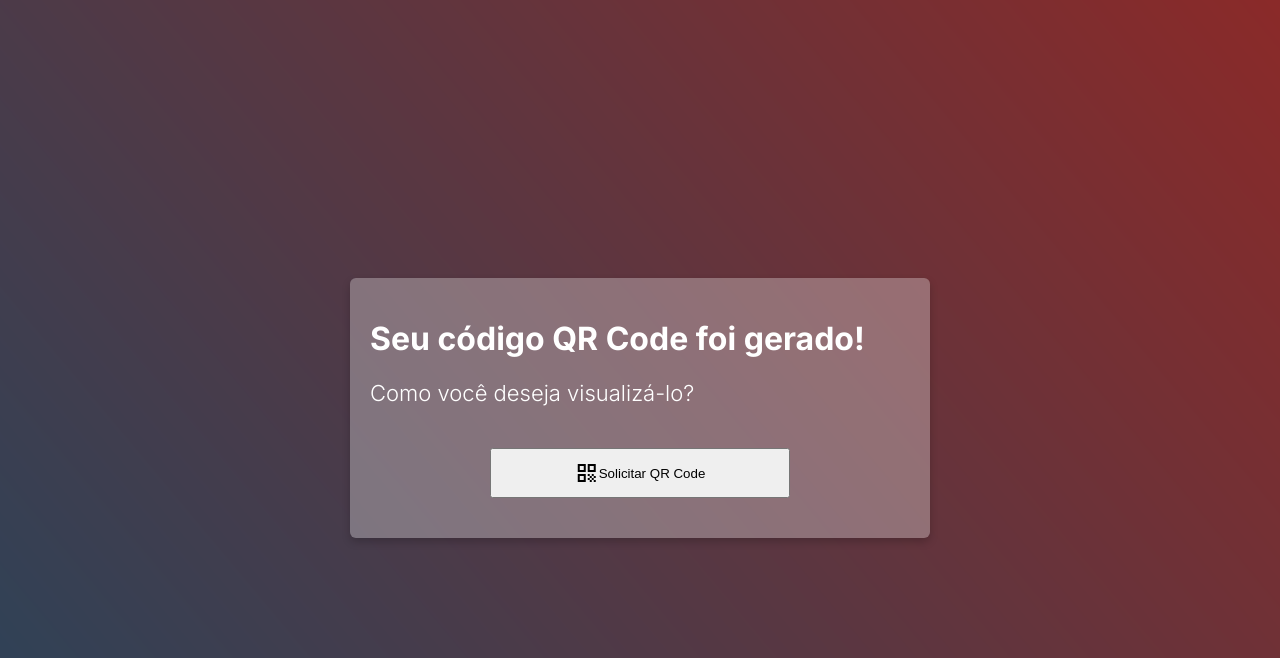
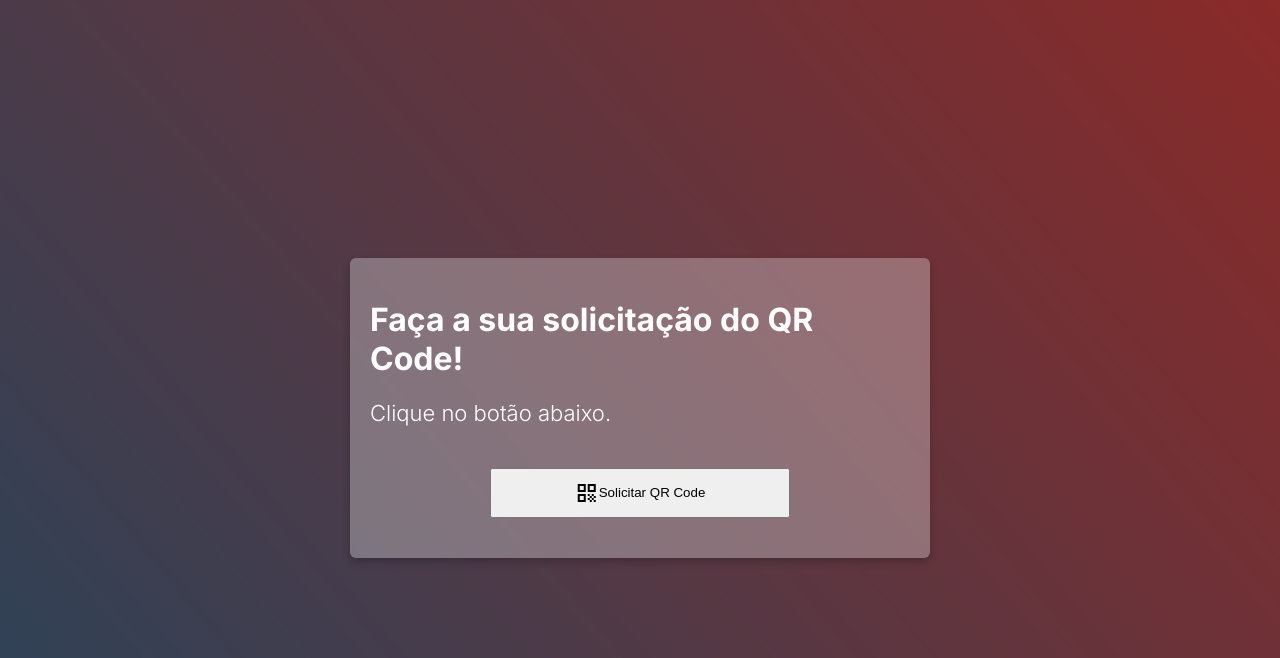
Before and after one commit to GitSA-2025/WEB, a plain HTML site: page qrcode.html in a window 1280 px wide. Shown: the top 658 px of the page. Drawn offline with Linux system fonts and the light colour scheme.

Commit message:
Update QR Code request message in HTML

```diff
--- a/qrcode.html
+++ b/qrcode.html
@@ -15,8 +15,8 @@
 <body>
     <div class="container">
         <div class="background_form">
-            <h1 class="inter-title">Seu código QR Code foi gerado!</h2>
-                <p class="inter-subtitle">Como você deseja visualizá-lo?</p>
+            <h1 class="inter-title">Faça a sua solicitação do QR Code!</h2>
+                <p class="inter-subtitle">Clique no botão abaixo.</p>
 
                 <div class="button-container">
                     <button type="button" class="btnSolicitarQR">
```
